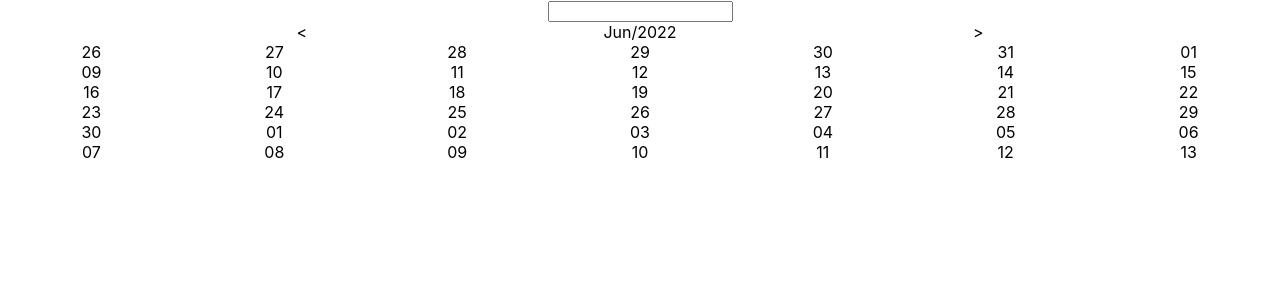
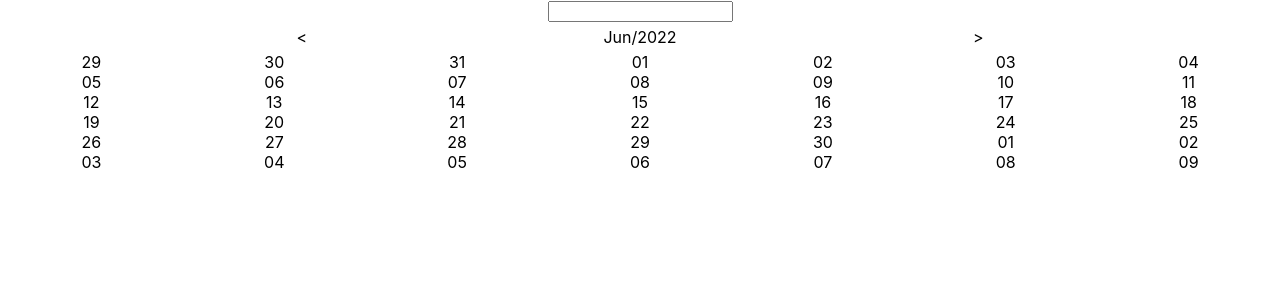
Before and after one commit to shabbyk/react-datetimerangepicker, a React (Create React App) app: page / in a window 1280 px wide. Shown: the top 300 px of the page. Built offline with nearby package versions, Linux system fonts and the light colour scheme.

Commit message:
- fixed month rendering logic

```diff
--- a/src/components/CalendarControls/CalendarControls.css
+++ b/src/components/CalendarControls/CalendarControls.css
@@ -1,6 +1,11 @@
 .top-control-container {
     display: flex;
     justify-content: space-evenly;
+    margin: 5px 0;
+}
+
+.left, .right {
+    cursor: pointer;
 }
 
 .left::before {
--- a/src/components/Month/Index.tsx
+++ b/src/components/Month/Index.tsx
@@ -17,30 +17,14 @@ function Month(props: MonthProps) {
     month: props.month,
   });
 
-  let daysInCurrMonth = calenderObj.daysInMonth;
-  let firstDay = calenderObj.startOf("month");
-  let lastDay = calenderObj.endOf("month");
-  let lastMonth = calenderObj.minus({ month: 1 }).month;
-  let lastYear = calenderObj.minus({ year: 1 }).year; // If curr month is January
-  let daysInLastMonth = calenderObj.minus({ year: 1, month: 1 }).daysInMonth;
-  let dayOfWeek = calenderObj.startOf("month").day;
-  let localFirstDay = DateTime.local().startOf("month").day;
-
-  var startDay = daysInLastMonth - dayOfWeek + localFirstDay + 1;
-  if (startDay > daysInLastMonth) startDay -= 7;
-
-  if (dayOfWeek == localFirstDay) startDay = daysInLastMonth - 6;
-
-  var totalWeeks = Math.ceil(
-    (daysInCurrMonth + (daysInLastMonth - startDay)) / 7
-  );
+  let dayOfWeek = calenderObj.startOf("month").weekday;
 
   var monthTemplate = [];
-  for (var i = 1; i <= totalWeeks; i++) {
+  for (var i = 1; i <= 6; i++) {
     monthTemplate.push(
       <Week
         weekNumber={i}
-        dayOffset={daysInLastMonth - startDay}
+        dayOffset={dayOfWeek}
         month={props.month}
         year={props.year}
       />
--- a/src/components/Week/Index.tsx
+++ b/src/components/Week/Index.tsx
@@ -18,13 +18,13 @@ function Week(props: WeekProps) {
     month: props.month,
   });
 
-  if (props.weekNumber == 1) {
-    weekStartDate = weekStartDate.minus({ days: props.dayOffset });
-  } else {
+  if (props.weekNumber > 1) {
     weekStartDate = weekStartDate.plus({
-      days: (props.weekNumber - 1) * 7 + 1,
+      days: (props.weekNumber - 1) * 7,
     });
   }
+
+  weekStartDate = weekStartDate.minus({ days: props.dayOffset });
 
   var weekTemplate = [weekStartDate];
   for (var i = 1; i < 7; i++) {
--- a/src/components/Week/Week.css
+++ b/src/components/Week/Week.css
@@ -4,4 +4,5 @@
 
 .date-cell {
     flex: 1;
+    cursor: pointer;
 }
```
